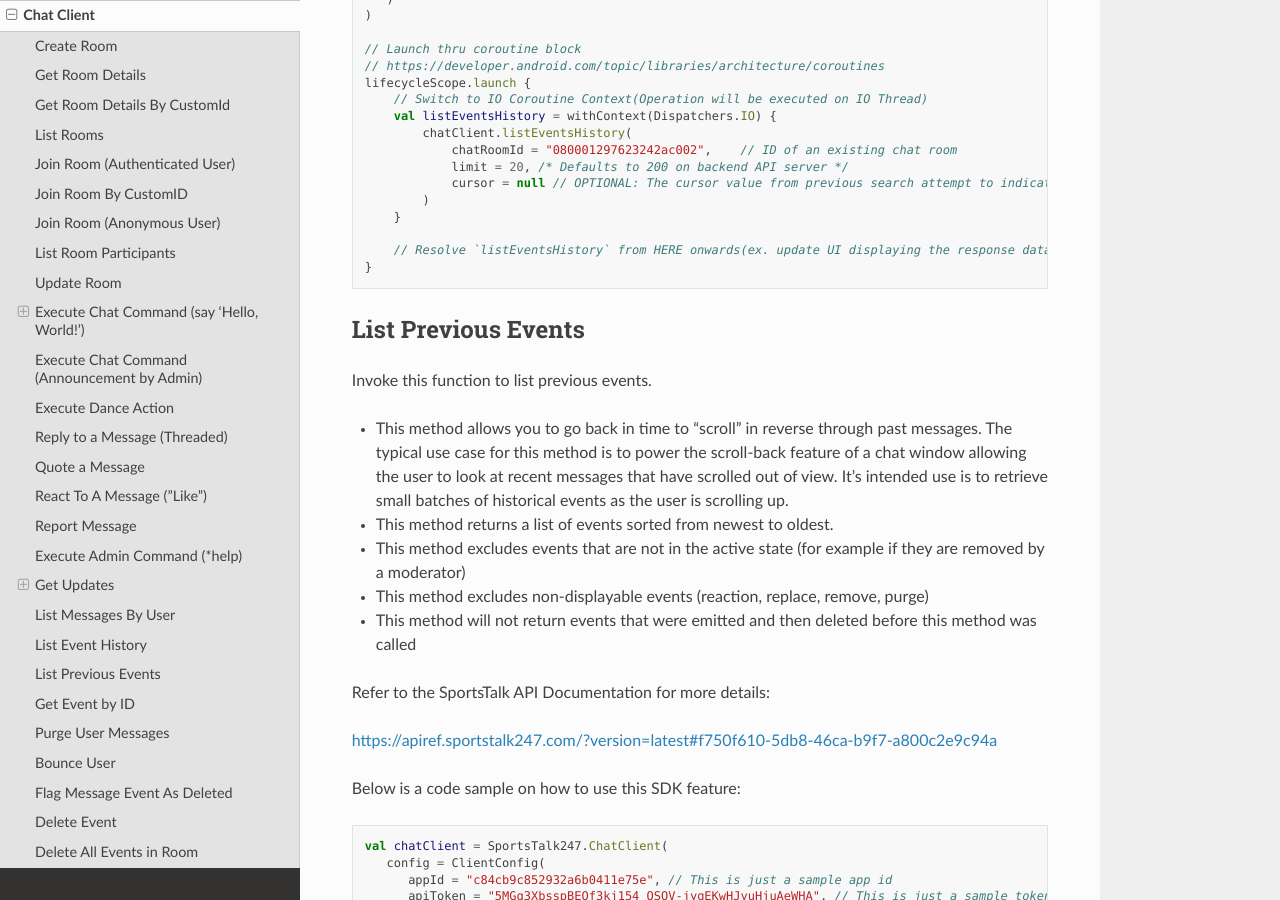
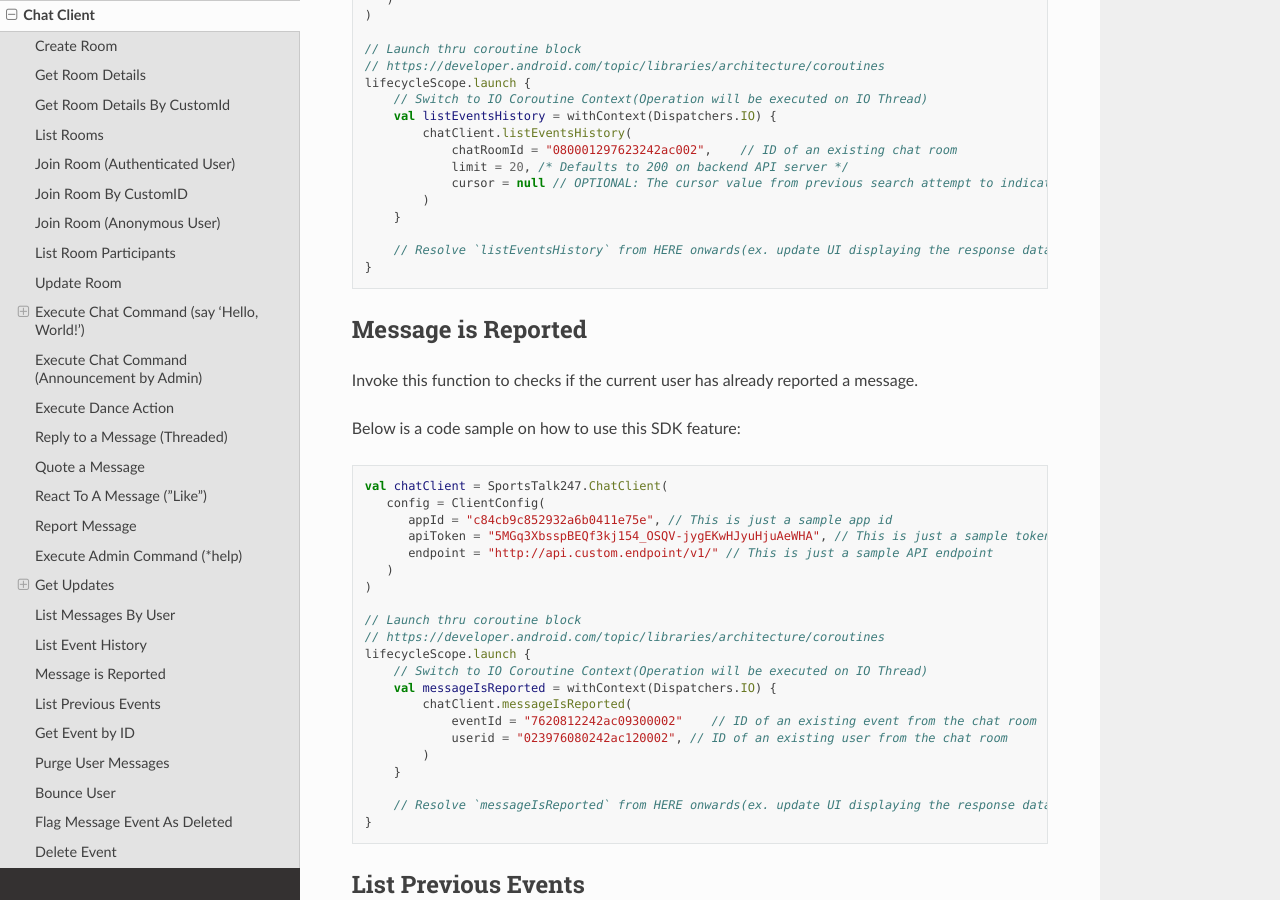
Before and after one commit to sportstalk247/sdk-android-kotlin, a Sphinx documentation site: the page built from docs/source/usage/chat_client.md, in a window 1280 px wide and 900 px high, scrolled down 19380 px. Built offline with Sphinx 7.4.7 and the Read the Docs theme 2.0.0, drawn with Linux system fonts in a browser that asks for light colours.

Commit message:
Updated Documentation

````diff
--- a/docs/source/usage/chat_client.md
+++ b/docs/source/usage/chat_client.md
@@ -1022,6 +1022,37 @@
 
 ```
 
+## Message is Reported
+
+Invoke this function to checks if the current user has already reported a message.
+
+Below is a code sample on how to use this SDK feature:
+
+```kotlin
+val chatClient = SportsTalk247.ChatClient(
+   config = ClientConfig(
+      appId = "c84cb9c852932a6b0411e75e", // This is just a sample app id
+      apiToken = "5MGq3XbsspBEQf3kj154_OSQV-jygEKwHJyuHjuAeWHA", // This is just a sample token
+      endpoint = "http://api.custom.endpoint/v1/" // This is just a sample API endpoint
+   )
+)
+
+// Launch thru coroutine block
+// https://developer.android.com/topic/libraries/architecture/coroutines
+lifecycleScope.launch {
+    // Switch to IO Coroutine Context(Operation will be executed on IO Thread)
+    val messageIsReported = withContext(Dispatchers.IO) {
+        chatClient.messageIsReported(
+            eventId = "7620812242ac09300002"    // ID of an existing event from the chat room
+            userid = "023976080242ac120002", // ID of an existing user from the chat room
+        )
+    }
+
+    // Resolve `messageIsReported` from HERE onwards(ex. update UI displaying the response data)...
+}
+
+```
+
 ## List Previous Events
 
 Invoke this function to list previous events.
````
